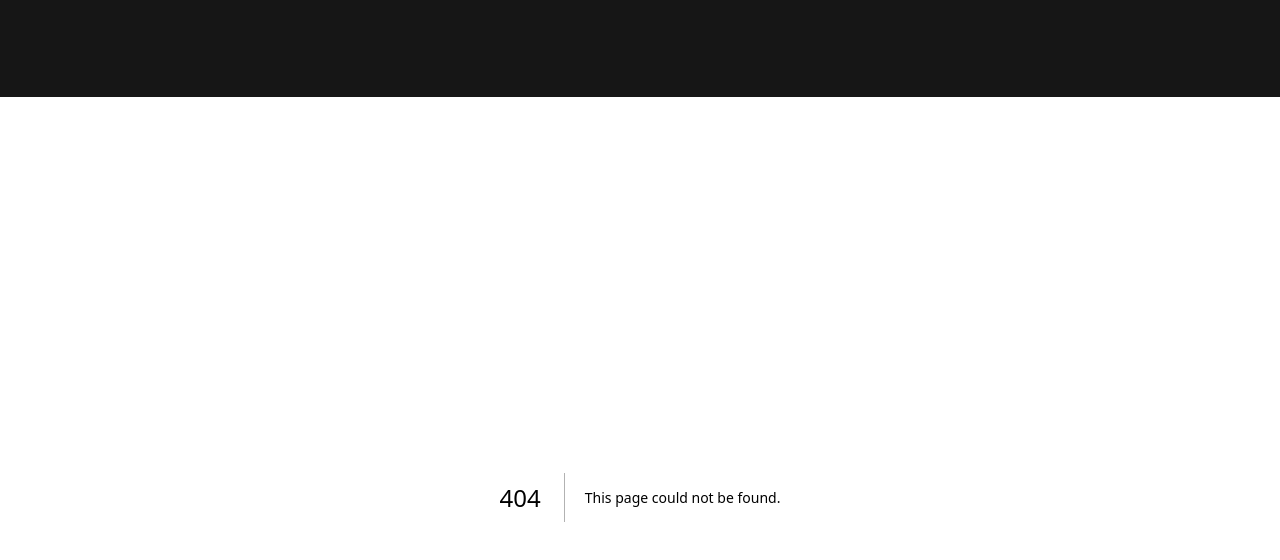
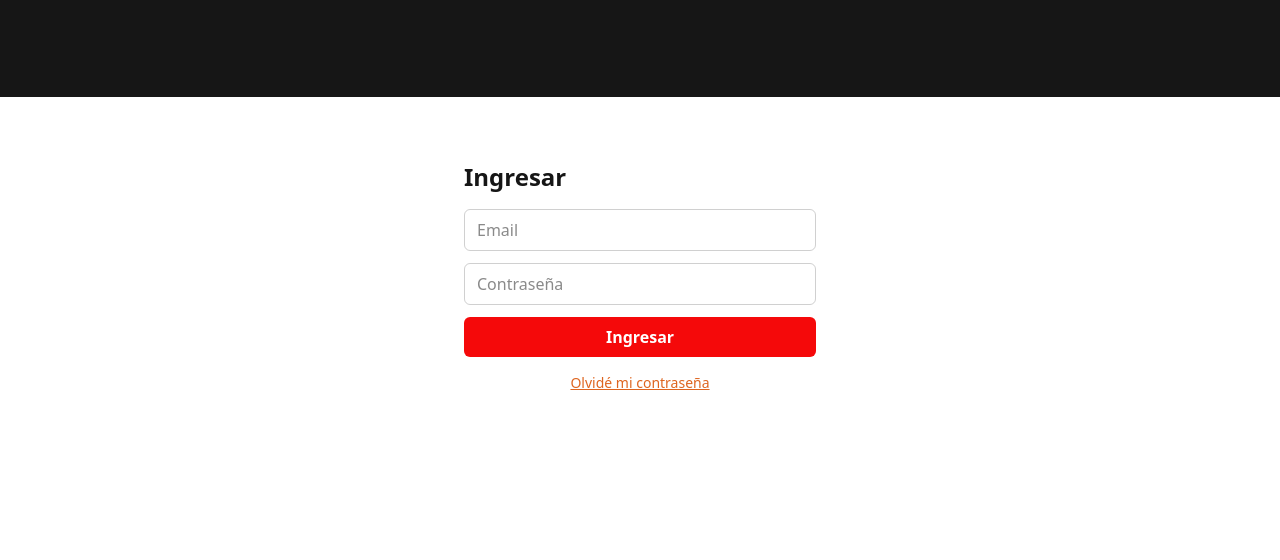
Before and after one commit to nikogemaguirre-lgtm/percy-burger, a Next.js app: page /admin/login in a window 1280 px wide. Before the commit this address had no page. Shown: the top 560 px of the page. Built offline with nearby package versions, Linux system fonts and the light colour scheme.

Commit message:
feat: agregar página de login para Percy

```diff
--- /dev/null
+++ b/src/app/admin/login/page.tsx
@@ -0,0 +1,86 @@
+"use client";
+
+import { useState } from "react";
+import { useRouter } from "next/navigation";
+import { createSupabaseBrowserClient } from "@/lib/supabase/client";
+
+export default function LoginPage() {
+  const router = useRouter();
+  const [email, setEmail] = useState("");
+  const [password, setPassword] = useState("");
+  const [error, setError] = useState<string | null>(null);
+  const [enviandoReset, setEnviandoReset] = useState(false);
+  const [resetEnviado, setResetEnviado] = useState(false);
+
+  async function manejarLogin(e: React.FormEvent) {
+    e.preventDefault();
+    setError(null);
+    const supabase = createSupabaseBrowserClient();
+    const { error: errorLogin } = await supabase.auth.signInWithPassword({ email, password });
+    if (errorLogin) {
+      setError("Usuario o contraseña incorrectos.");
+      return;
+    }
+    router.push("/admin");
+    router.refresh();
+  }
+
+  async function manejarOlvideContrasena() {
+    if (!email.trim()) {
+      setError("Ingresá tu email arriba para poder enviarte el link.");
+      return;
+    }
+    setEnviandoReset(true);
+    setError(null);
+    const supabase = createSupabaseBrowserClient();
+    const { error: errorReset } = await supabase.auth.resetPasswordForEmail(email, {
+      redirectTo: `${window.location.origin}/admin/actualizar-contrasena`,
+    });
+    setEnviandoReset(false);
+    if (errorReset) {
+      setError("No pudimos enviar el mail de recuperación. Probá de nuevo.");
+      return;
+    }
+    setResetEnviado(true);
+  }
+
+  return (
+    <main className="mx-auto flex max-w-sm flex-col gap-4 px-4 py-16">
+      <h1 className="text-2xl font-bold text-brand-black">Ingresar</h1>
+      <form onSubmit={manejarLogin} className="flex flex-col gap-3">
+        <input
+          type="email"
+          value={email}
+          onChange={(e) => setEmail(e.target.value)}
+          placeholder="Email"
+          required
+          className="rounded-md border border-brand-black/20 px-3 py-2"
+        />
+        <input
+          type="password"
+          value={password}
+          onChange={(e) => setPassword(e.target.value)}
+          placeholder="Contraseña"
+          required
+          className="rounded-md border border-brand-black/20 px-3 py-2"
+        />
+        {error && <p className="text-sm text-brand-red">{error}</p>}
+        <button type="submit" className="rounded-md bg-brand-red px-4 py-2 font-semibold text-white">
+          Ingresar
+        </button>
+      </form>
+      {resetEnviado ? (
+        <p className="text-sm text-brand-black/70">Te enviamos un mail para restablecer tu contraseña.</p>
+      ) : (
+        <button
+          type="button"
+          onClick={manejarOlvideContrasena}
+          disabled={enviandoReset}
+          className="text-sm text-brand-orange-burnt underline disabled:opacity-50"
+        >
+          Olvidé mi contraseña
+        </button>
+      )}
+    </main>
+  );
+}
```
